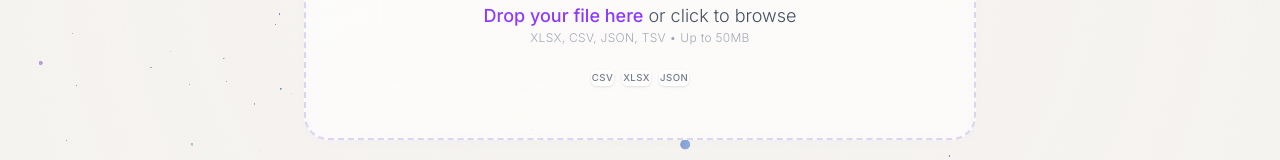
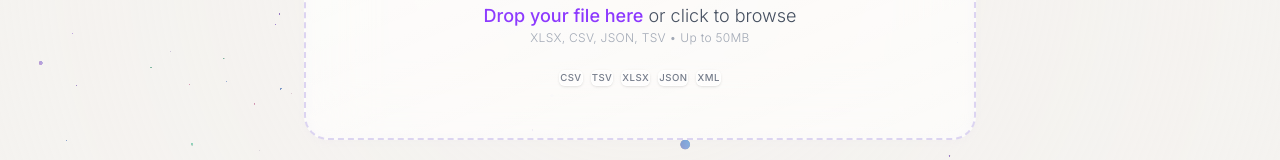
Before and after one commit to jiya-talreja/multi_language_detection, a React (Vite) app in the folder frontend/: page / in a window 1280 px wide. Shown: the part 460-620 px from the top of the page. Built offline with nearby package versions, Linux system fonts and the light colour scheme.

Commit message:
Update DropZone.tsx

```diff
--- a/frontend/src/components/DropZone.tsx
+++ b/frontend/src/components/DropZone.tsx
@@ -60,7 +60,7 @@ const DropZone: React.FC<DropZoneProps> = ({ onFileAccepted }) => {
         whileHover={{ scale: 1.01, y: -2 }}
         whileTap={{ scale: 0.99 }}
       >
-        <input id="file-input" type="file" className="hidden" onChange={handleFileInput} />
+        <input id="file-input" type="file" className="hidden" onChange={handleFileInput} accept=".csv,.tsv,.xlsx,.xls,.json,.xml" />
 
         <AnimatePresence mode="wait">
           {!file ? (
@@ -84,8 +84,8 @@ const DropZone: React.FC<DropZoneProps> = ({ onFileAccepted }) => {
                 </p>
               </div>
 
-              <div className="flex gap-2">
-                {['CSV', 'XLSX', 'JSON'].map(fmt => (
+              <div className="flex gap-2 flex-wrap justify-center">
+                {['CSV', 'TSV', 'XLSX', 'JSON', 'XML'].map(fmt => (
                   <span key={fmt} className="text-[0.6rem] font-medium tracking-wider px-2.5 py-1 rounded-md bg-white/50 border border-white/80 shadow-sm text-gray-500">
                     {fmt}
                   </span>
```
